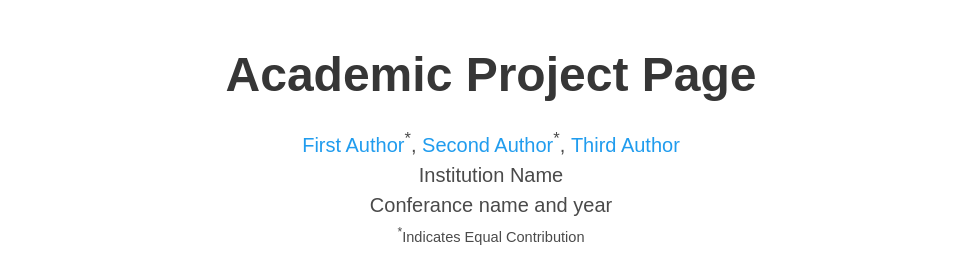
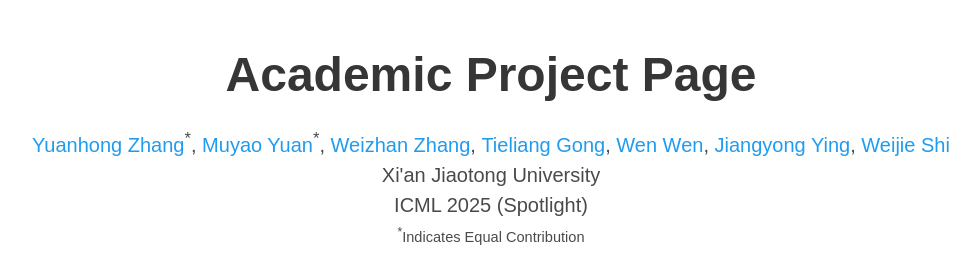
Before and after one commit to MuyaoYuan/InfoSAM_Page, a plain HTML site: page index.html in a window 1280 px wide. Shown: the top 259 px of the page, without its empty margins (149-1129 px from the left). Drawn offline with nearby package versions, Linux system fonts and the light colour scheme; some icons are missing; a web font is replaced by a local one.

Commit message:
update paper info

```diff
--- a/index.html
+++ b/index.html
@@ -24,7 +24,7 @@
   <meta name="viewport" content="width=device-width, initial-scale=1">
 
 
-  <title>Academic Project Page</title>
+  <title>InfoSAM: Fine-Tuning the Segment Anything Model from An Information-Theoretic Perspective</title>
   <link rel="icon" type="image/x-icon" href="static/images/favicon.ico">
   <link href="https://fonts.googleapis.com/css?family=Google+Sans|Noto+Sans|Castoro"
   rel="stylesheet">
@@ -56,16 +56,24 @@
               <div class="is-size-5 publication-authors">
                 <!-- Paper authors -->
                 <span class="author-block">
-                <a href="FIRST AUTHOR PERSONAL LINK" target="_blank">First Author</a><sup>*</sup>,</span>
+                  <a href="FIRST AUTHOR PERSONAL LINK" target="_blank">Yuanhong Zhang</a><sup>*</sup>,</span>
                 <span class="author-block">
-                  <a href="SECOND AUTHOR PERSONAL LINK" target="_blank">Second Author</a><sup>*</sup>,</span>
+                  <a href="https://muyaoyuan.github.io/" target="_blank">Muyao Yuan</a><sup>*</sup>,</span>
                 <span class="author-block">
-                    <a href="THIRD AUTHOR PERSONAL LINK" target="_blank">Third Author</a>
+                  <a href="THIRD AUTHOR PERSONAL LINK" target="_blank">Weizhan Zhang</a>,</span>
+                <span class="author-block">
+                  <a href="FOURTH AUTHOR PERSONAL LINK" target="_blank">Tieliang Gong</a>,</span>
+                <span class="author-block">
+                  <a href="FIFTH AUTHOR PERSONAL LINK" target="_blank">Wen Wen</a>,</span>
+                <span class="author-block">
+                  <a href="SIXTH AUTHOR PERSONAL LINK" target="_blank">Jiangyong Ying</a>,</span>
+                <span class="author-block">
+                  <a href="SEVENTH AUTHOR PERSONAL LINK" target="_blank">Weijie Shi</a>
                 </span>
               </div>
 
                   <div class="is-size-5 publication-authors">
-                    <span class="author-block">Institution Name<br>Conferance name and year</span>
+                    <span class="author-block">Xi'an Jiaotong University<br> ICML 2025 (Spotlight)</span>
                     <span class="eql-cntrb"><small><br><sup>*</sup>Indicates Equal Contribution</small></span>
                   </div>
 
```
Lines whose indentation alone changed are shown as unchanged.
